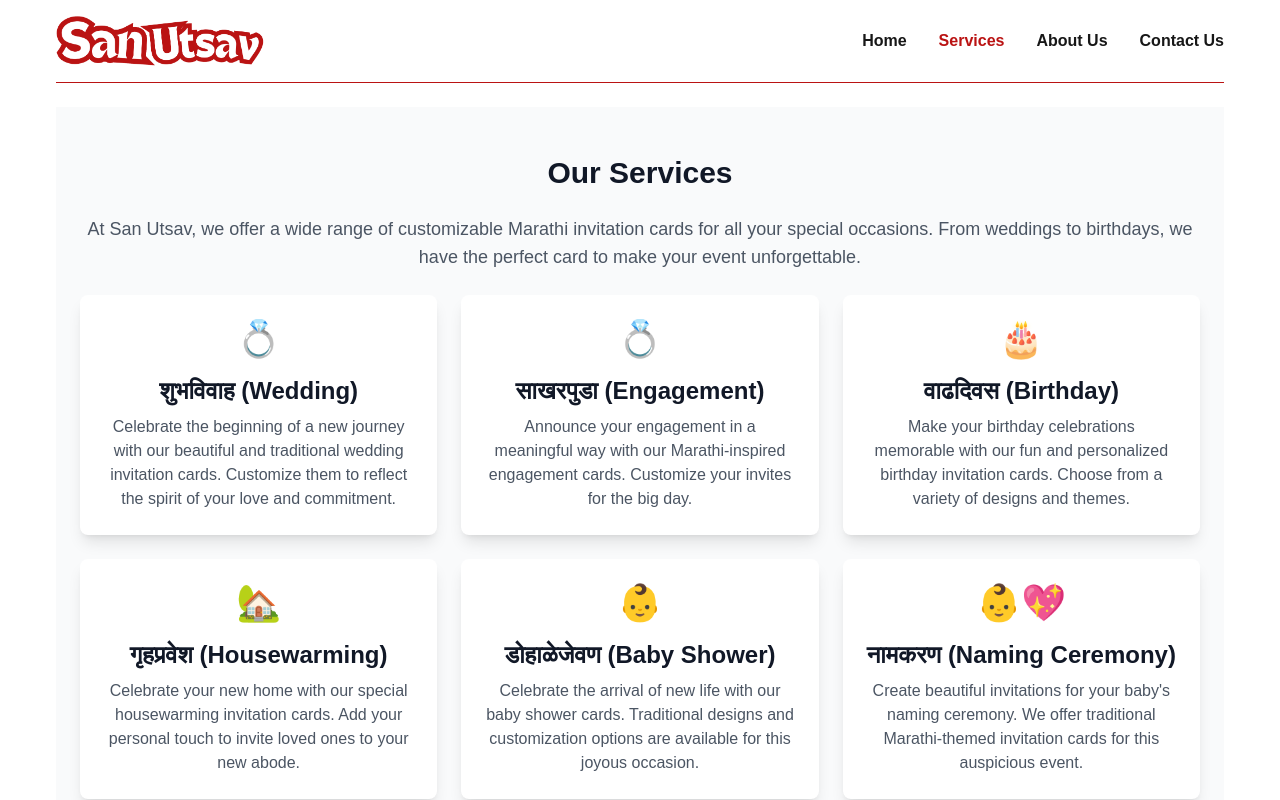
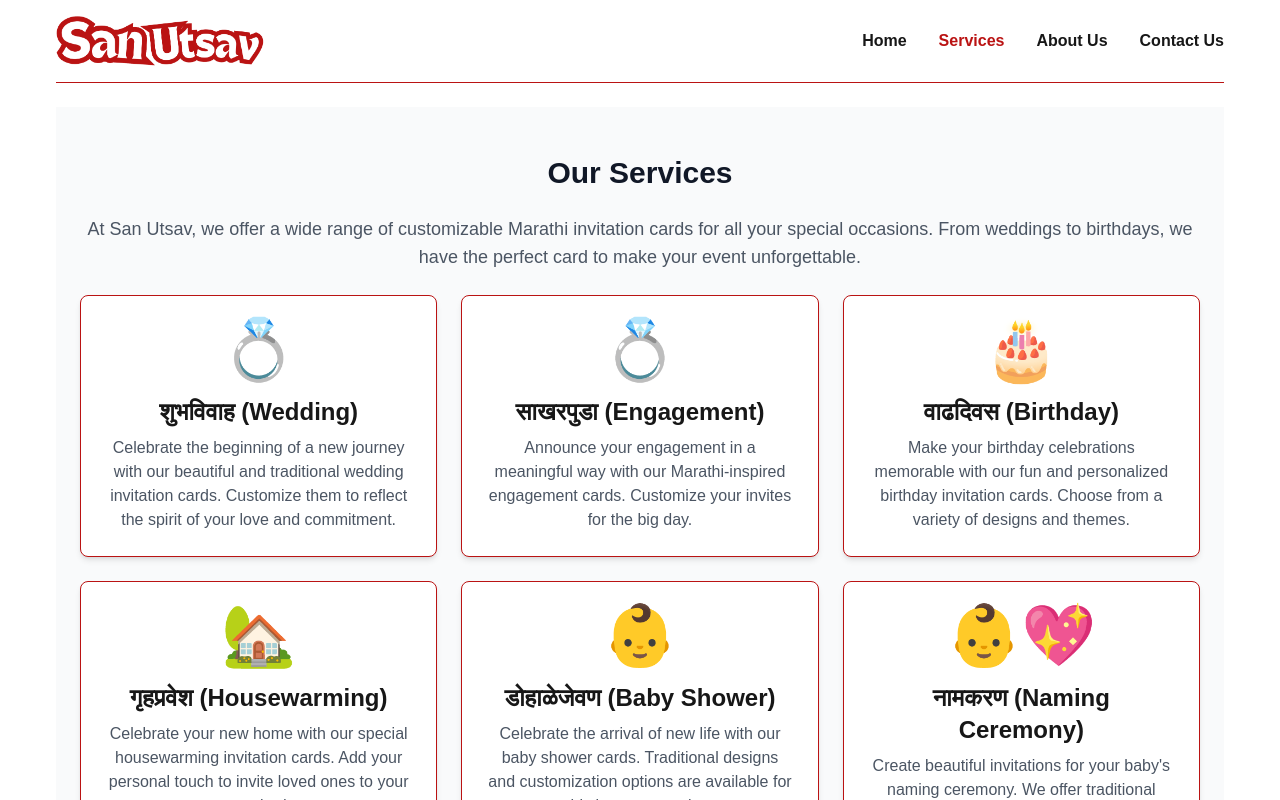
Before and after one commit to ankushchavan0411/san-cards, a Next.js app: page /services in a window 1280 px wide. Shown: the top 800 px of the page. Built offline with nearby package versions, Linux system fonts and the light colour scheme.

Commit message:
update links

```diff
--- a/src/components/Policies/PolicyNavigationLinks/index.tsx
+++ b/src/components/Policies/PolicyNavigationLinks/index.tsx
@@ -1,8 +1,11 @@
 /** @format */
 
 import Link from "next/link";
+import { usePathname } from "next/navigation";
 
 const PolicyNavigationLinks: React.FC = () => {
+  const pathname = usePathname();
+
   const links = [
     { href: "/policies/privacy-policy", label: "Privacy Policy" },
     {
@@ -20,7 +23,7 @@ const PolicyNavigationLinks: React.FC = () => {
         <Link
           key={index}
           href={link.href}
-          className="hover:underline hover:text-primary hover:font-bold"
+          className={`hover:underline hover:text-primary hover:font-bold ${pathname === link.href ? "text-primary font-bold" : ""}`}
         >
           {link.label}
         </Link>
--- a/src/components/Services/index.tsx
+++ b/src/components/Services/index.tsx
@@ -55,7 +55,7 @@ const Services: React.FC = () => {
   ];
 
   return (
-    <div className="py-12 px-6 bg-gray-50 dark:bg-gray-800">
+    <div className="py-12 px-6 bg-gray-50">
       <div className="max-w-7xl mx-auto text-center">
         <h2 className="text-3xl font-extrabold text-gray-900 dark:text-white mb-6">
           Our Services
@@ -70,15 +70,11 @@ const Services: React.FC = () => {
           {services.map((service, index) => (
             <div
               key={index}
-              className="bg-white p-6 rounded-lg shadow-lg dark:bg-gray-900"
+              className="bg-white p-6 rounded-lg shadow-md hover:shadow-primary transition-shadow duration-300 border border-primary hover:shadow-lg cursor-pointer"
             >
-              <div className="text-4xl mb-4">{service.icon}</div>
-              <h3 className="text-2xl font-semibold text-gray-900 dark:text-white mb-2">
-                {service.name}
-              </h3>
-              <p className="text-gray-600 dark:text-gray-300">
-                {service.description}
-              </p>
+              <div className="text-6xl mb-4">{service.icon}</div>
+              <h3 className="text-2xl font-semibold mb-2">{service.name}</h3>
+              <p className="text-gray-600">{service.description}</p>
             </div>
           ))}
         </div>
```
